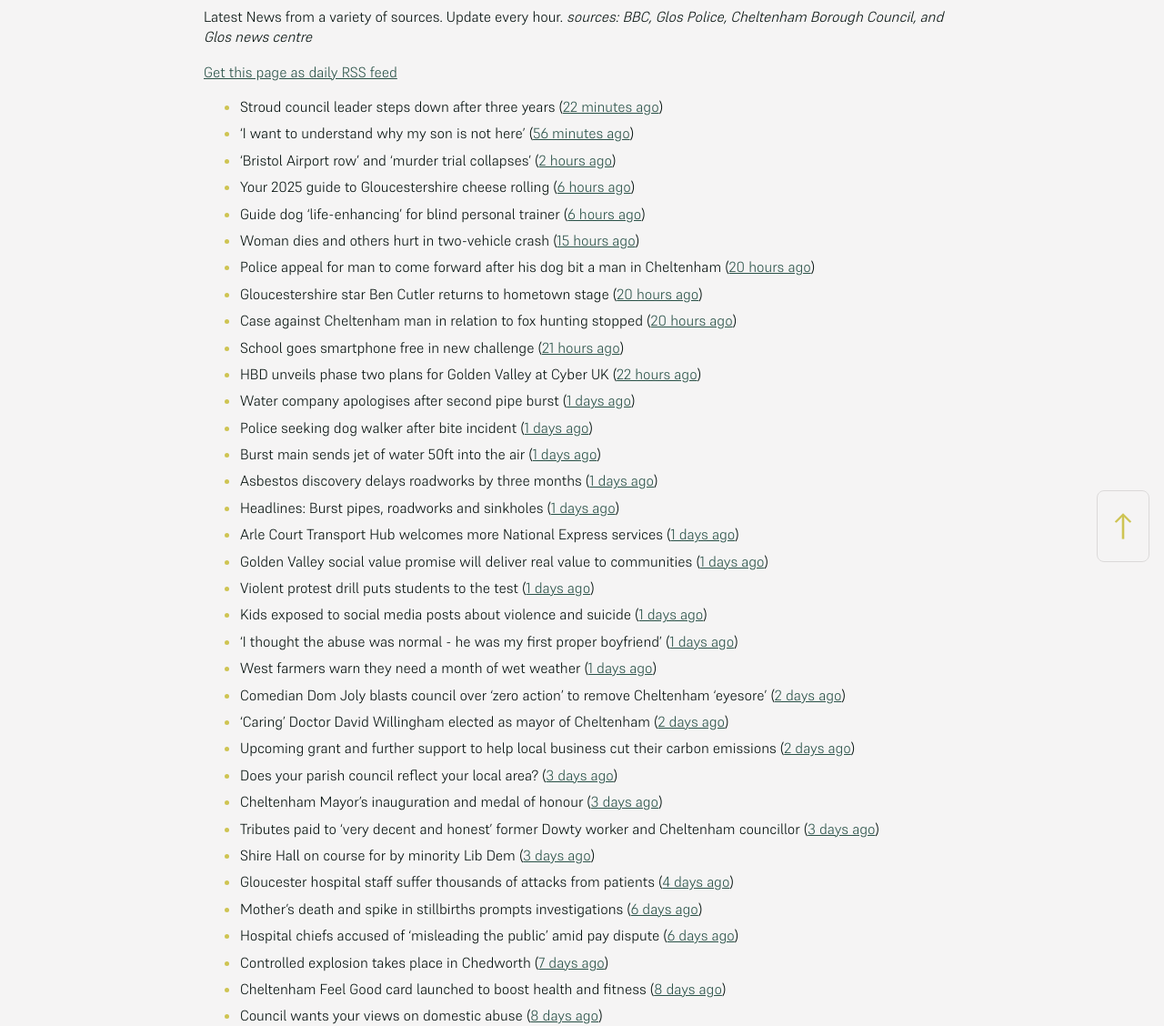
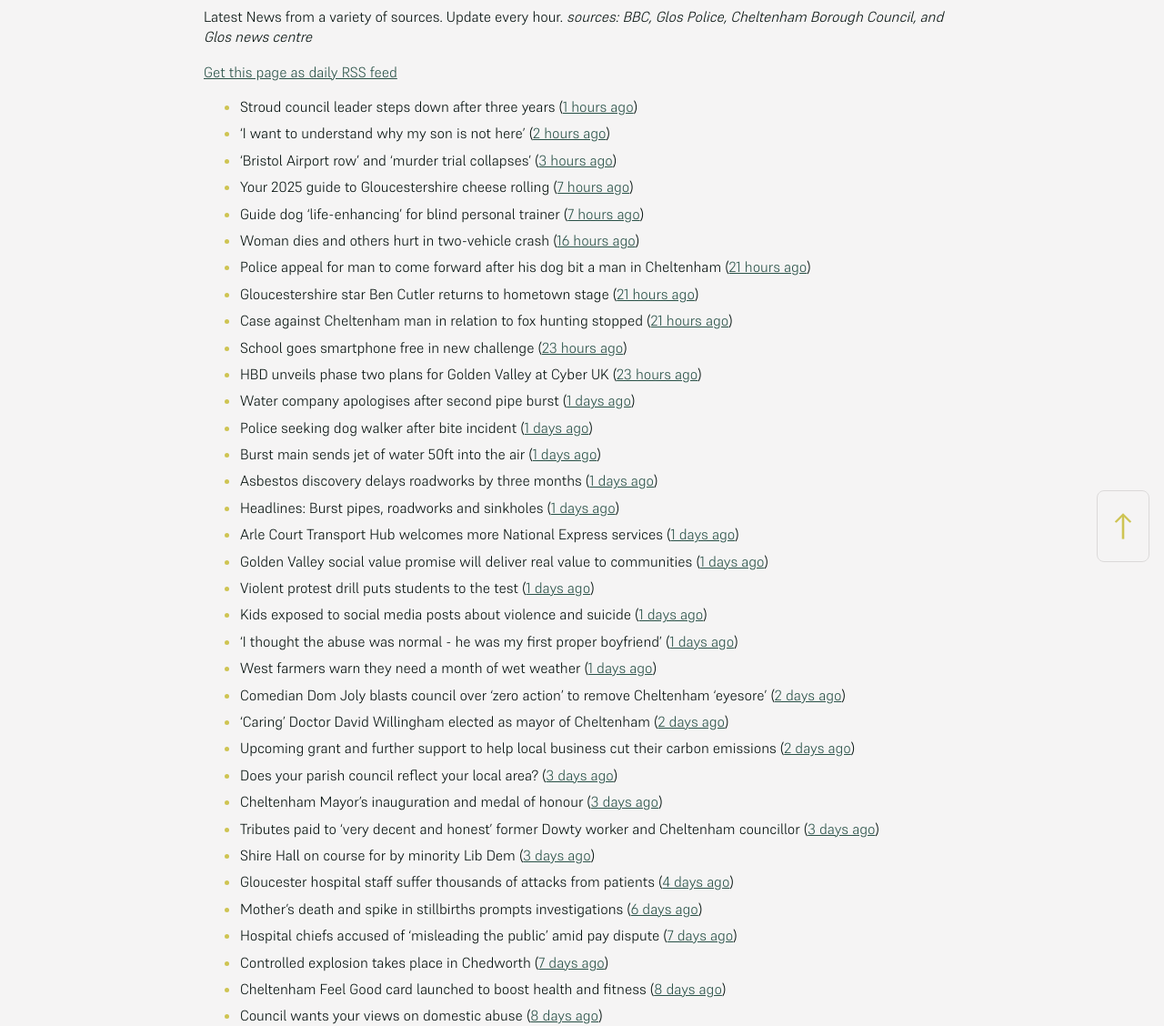
Before and after one commit to mat-0/cheltenham-open-data, a Jekyll site: the page built from _pages/news.md, in a window 1280 px wide. Shown: the part 266-1394 px from the top of the page at 91% size. Built offline with Jekyll 4.4.1, drawn with Linux system fonts in a browser that asks for light colours.

Commit message:
Updated 2025-05-16 13:07:32

```diff
--- a/_pages/news.md
+++ b/_pages/news.md
@@ -12,17 +12,17 @@ _sources: BBC, Glos Police, Cheltenham Borough Council, and Glos news centre_
 [Get this page as daily RSS feed](/daily.rss)
 
 <!-- news_marker starts -->
-- Stroud council leader steps down after three years ([22 minutes ago](https://www.bbc.com/news/articles/c9dq58pzel5o))
-- 'I want to understand why my son is not here' ([56 minutes ago](https://www.bbc.com/news/articles/c5yk7z7k4dyo))
-- 'Bristol Airport row' and 'murder trial collapses' ([2 hours ago](https://www.bbc.com/news/articles/c93lq257pd5o))
-- Your 2025 guide to Gloucestershire cheese rolling ([6 hours ago](https://www.bbc.com/news/articles/c230jj5m1yro))
-- Guide dog 'life-enhancing' for blind personal trainer ([6 hours ago](https://www.bbc.com/news/articles/cwy3j8evxg2o))
-- Woman dies and others hurt in two-vehicle crash ([15 hours ago](https://www.bbc.com/news/articles/cp3qjdll89jo))
-- Police appeal for man to come forward after his dog bit a man in Cheltenham ([20 hours ago](https://gloucesternewscentre.co.uk/police-appeal-for-man-to-come-forward-after-his-dog-bit-a-man-in-cheltenham/))
-- Gloucestershire star Ben Cutler returns to hometown stage ([20 hours ago](https://gloucesternewscentre.co.uk/gloucestershire-star-ben-cutler-returns-to-hometown-stage/))
-- Case against Cheltenham man in relation to fox hunting stopped ([20 hours ago](https://gloucesternewscentre.co.uk/case-against-cheltenham-man-in-relation-to-fox-hunting-stopped/))
-- School goes smartphone free in new challenge ([21 hours ago](https://www.bbc.com/news/articles/cwy388p033eo))
-- HBD unveils phase two plans for Golden Valley at Cyber UK ([22 hours ago](https://www.cheltenham.gov.uk/news/article/3012/hbd_unveils_phase_two_plans_for_golden_valley_at_cyber_uk))
+- Stroud council leader steps down after three years ([1 hours ago](https://www.bbc.com/news/articles/c9dq58pzel5o))
+- 'I want to understand why my son is not here' ([2 hours ago](https://www.bbc.com/news/articles/c5yk7z7k4dyo))
+- 'Bristol Airport row' and 'murder trial collapses' ([3 hours ago](https://www.bbc.com/news/articles/c93lq257pd5o))
+- Your 2025 guide to Gloucestershire cheese rolling ([7 hours ago](https://www.bbc.com/news/articles/c230jj5m1yro))
+- Guide dog 'life-enhancing' for blind personal trainer ([7 hours ago](https://www.bbc.com/news/articles/cwy3j8evxg2o))
+- Woman dies and others hurt in two-vehicle crash ([16 hours ago](https://www.bbc.com/news/articles/cp3qjdll89jo))
+- Police appeal for man to come forward after his dog bit a man in Cheltenham ([21 hours ago](https://gloucesternewscentre.co.uk/police-appeal-for-man-to-come-forward-after-his-dog-bit-a-man-in-cheltenham/))
+- Gloucestershire star Ben Cutler returns to hometown stage ([21 hours ago](https://gloucesternewscentre.co.uk/gloucestershire-star-ben-cutler-returns-to-hometown-stage/))
+- Case against Cheltenham man in relation to fox hunting stopped ([21 hours ago](https://gloucesternewscentre.co.uk/case-against-cheltenham-man-in-relation-to-fox-hunting-stopped/))
+- School goes smartphone free in new challenge ([23 hours ago](https://www.bbc.com/news/articles/cwy388p033eo))
+- HBD unveils phase two plans for Golden Valley at Cyber UK ([23 hours ago](https://www.cheltenham.gov.uk/news/article/3012/hbd_unveils_phase_two_plans_for_golden_valley_at_cyber_uk))
 - Water company apologises after second pipe burst ([1 days ago](https://www.bbc.com/news/articles/cn0g1jygjq1o))
 - Police seeking dog walker after bite incident ([1 days ago](https://www.bbc.com/news/articles/cwy37dejxd0o))
 - Burst main sends jet of water 50ft into the air ([1 days ago](https://www.bbc.com/news/articles/cd620lyqqnqo))
@@ -43,7 +43,7 @@ _sources: BBC, Glos Police, Cheltenham Borough Council, and Glos news centre_
 - Shire Hall on course for by minority Lib Dem ([3 days ago](https://gloucesternewscentre.co.uk/shire-hall-on-course-for-by-minority-lib-dem/))
 - Gloucester hospital staff suffer thousands of attacks from patients ([4 days ago](https://gloucesternewscentre.co.uk/gloucester-hospital-staff-suffer-thousands-of-attacks-from-patients/))
 - Mother’s death and spike in stillbirths prompts investigations ([6 days ago](https://gloucesternewscentre.co.uk/mothers-death-and-spike-in-stillbirths-prompts-investigations/))
-- Hospital chiefs accused of ‘misleading the public’ amid pay dispute ([6 days ago](https://gloucesternewscentre.co.uk/hospital-chiefs-accused-of-misleading-the-public-amid-pay-dispute/))
+- Hospital chiefs accused of ‘misleading the public’ amid pay dispute ([7 days ago](https://gloucesternewscentre.co.uk/hospital-chiefs-accused-of-misleading-the-public-amid-pay-dispute/))
 - Controlled explosion takes place in Chedworth ([7 days ago](https://gloucesternewscentre.co.uk/controlled-explosion-takes-place-in-chedworth/))
 - Cheltenham Feel Good card launched to boost health and fitness ([8 days ago](https://www.cheltenham.gov.uk/news/article/3007/cheltenham_feel_good_card_launched_to_boost_health_and_fitness))
 - Council wants your views on domestic abuse ([8 days ago](https://gloucesternewscentre.co.uk/council-wants-your-views-on-domestic-abuse/))
```
Also changed, not shown: _data/flood.json (+5 -69 lines), _pages/fix-my-street.md (+2 -2 lines), index.md (+5 -5 lines).
